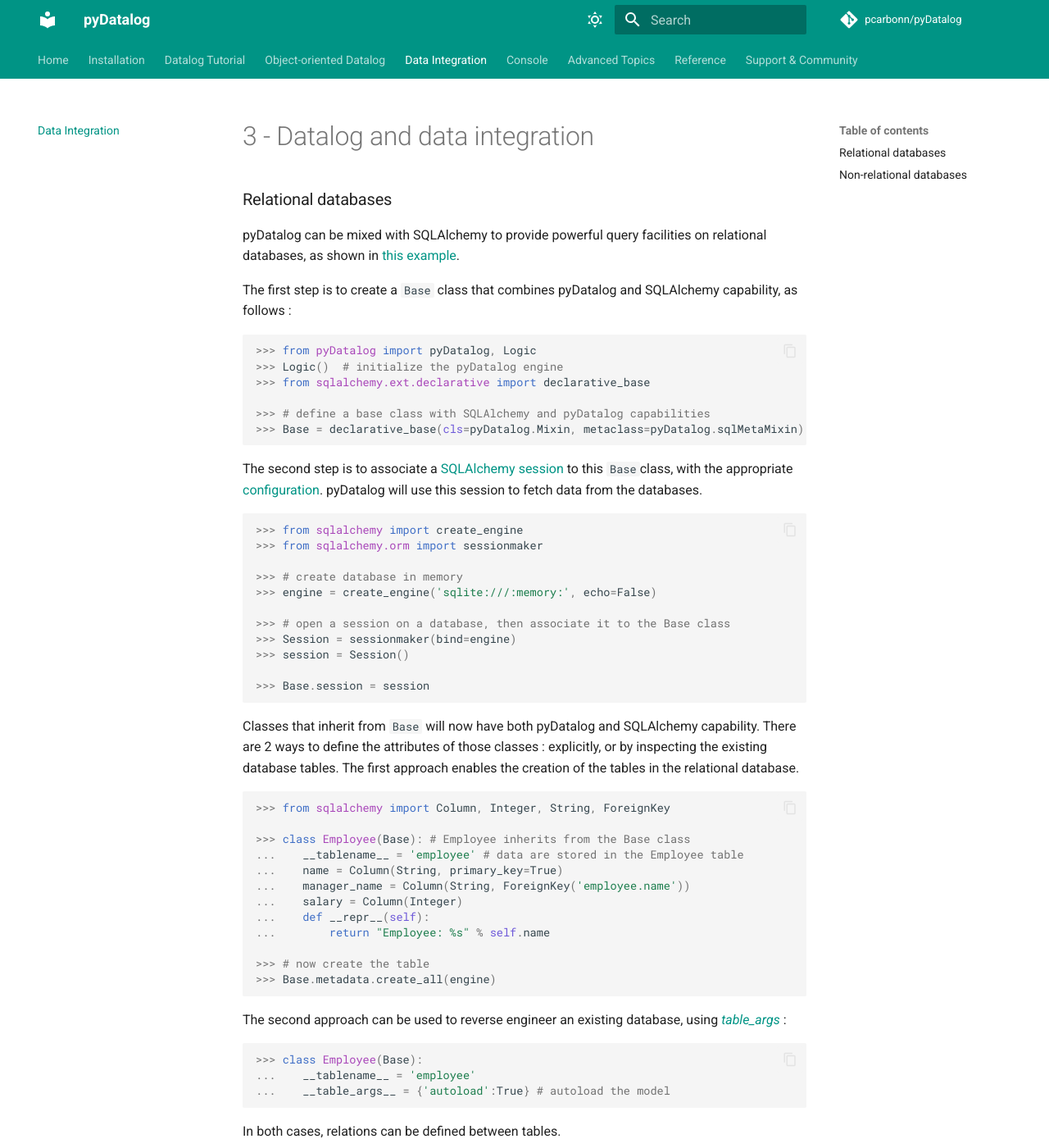
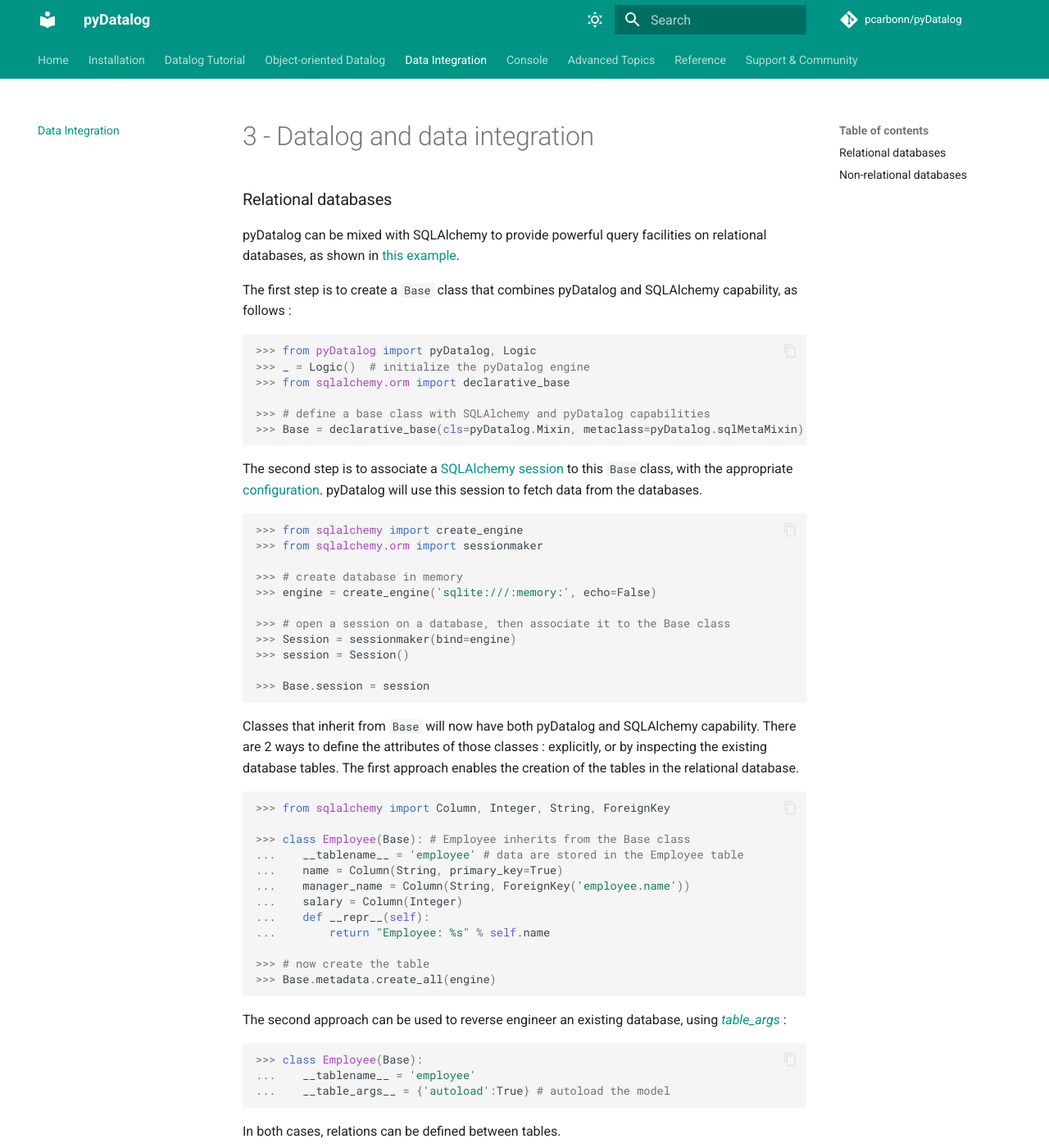
Before and after one commit to pcarbonn/pyDatalog, an MkDocs documentation site: the page built from docs/data_integration.md, in a window 1280 px wide and 1400 px high. Shown: the whole window at 82% size. Built offline with MkDocs 1.6.1 and Material for MkDocs 9.7.7, drawn with Linux system fonts in a browser that asks for light colours; comment, search, counter and statistics services are not loaded.

Commit message:
doc: fix data_integration

````diff
--- a/docs/data_integration.md
+++ b/docs/data_integration.md
@@ -8,8 +8,8 @@
 
 ```python
 >>> from pyDatalog import pyDatalog, Logic
->>> Logic()  # initialize the pyDatalog engine
->>> from sqlalchemy.ext.declarative import declarative_base
+>>> _ = Logic()  # initialize the pyDatalog engine
+>>> from sqlalchemy.orm import declarative_base
 
 >>> # define a base class with SQLAlchemy and pyDatalog capabilities
 >>> Base = declarative_base(cls=pyDatalog.Mixin, metaclass=pyDatalog.sqlMetaMixin)
@@ -73,7 +73,7 @@
 >>> session.commit()
 
 >>> # who has a salary of 6300 ?
->>> pyDatalog.create_symbols('X')
+>>> X = pyDatalog.create_symbols('X')
 
 >>> (Employee.salary[X] == 6300)
 >>> print(X)
````
Also changed, not shown: other parts of docs/data_integration.md (+1 -1 lines), docs/index.md (+2 -3 lines).
